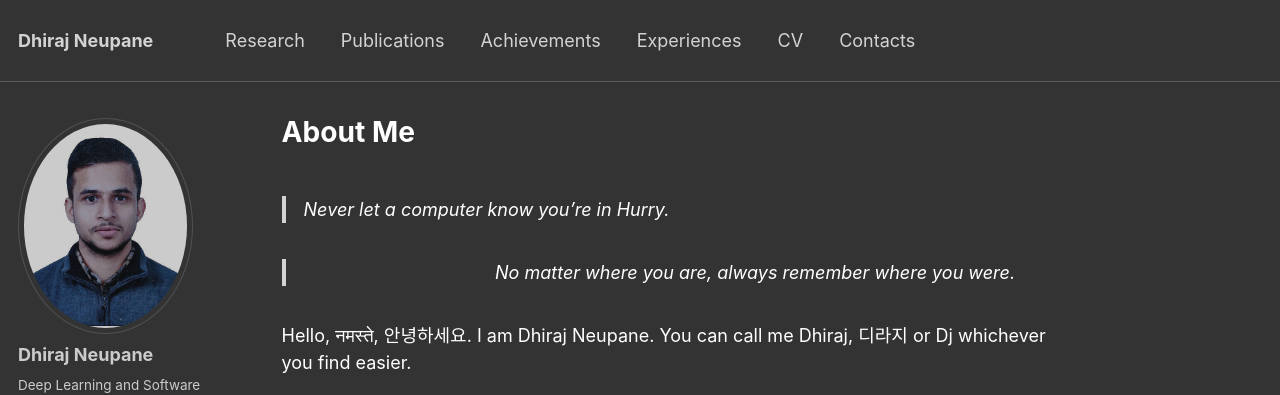
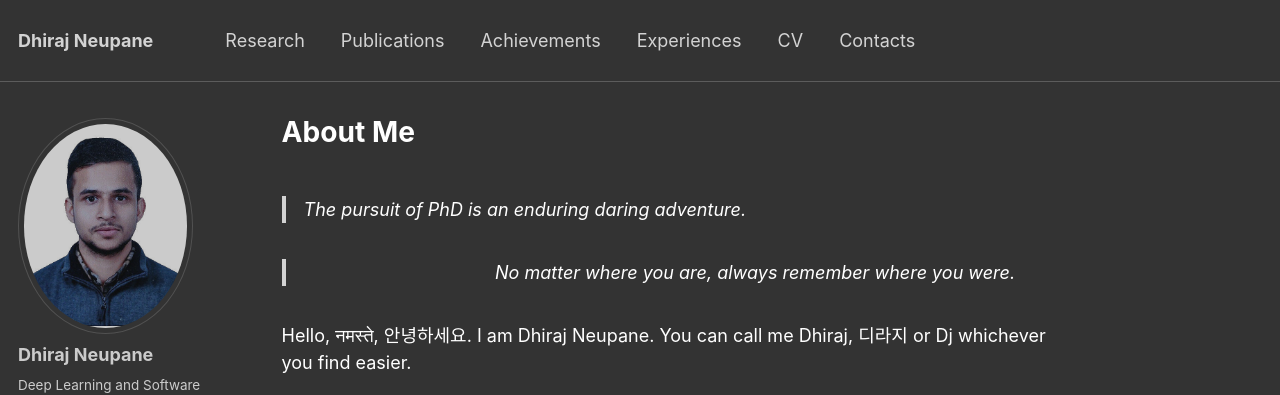
Before and after one commit to dhirajneupane/academicPortfolio, a Jekyll site: the page built from _pages/about.md, in a window 1280 px wide and 1128 px high. Shown: the top 395 px of the window. Built offline with Jekyll 4.4.1, drawn with Linux system fonts in a browser that asks for light colours; some web fonts are replaced.

Commit message:
Update about.md

```diff
--- a/_pages/about.md
+++ b/_pages/about.md
@@ -7,7 +7,7 @@ redirect_from:
   - /about/
   - /about.html
 ---
-> Never let a computer know you're in Hurry.
+> The pursuit of PhD is an enduring daring adventure.
 
 > <p style='text-align: right;'> No matter where you are, always remember where you were. </p>
 
```
